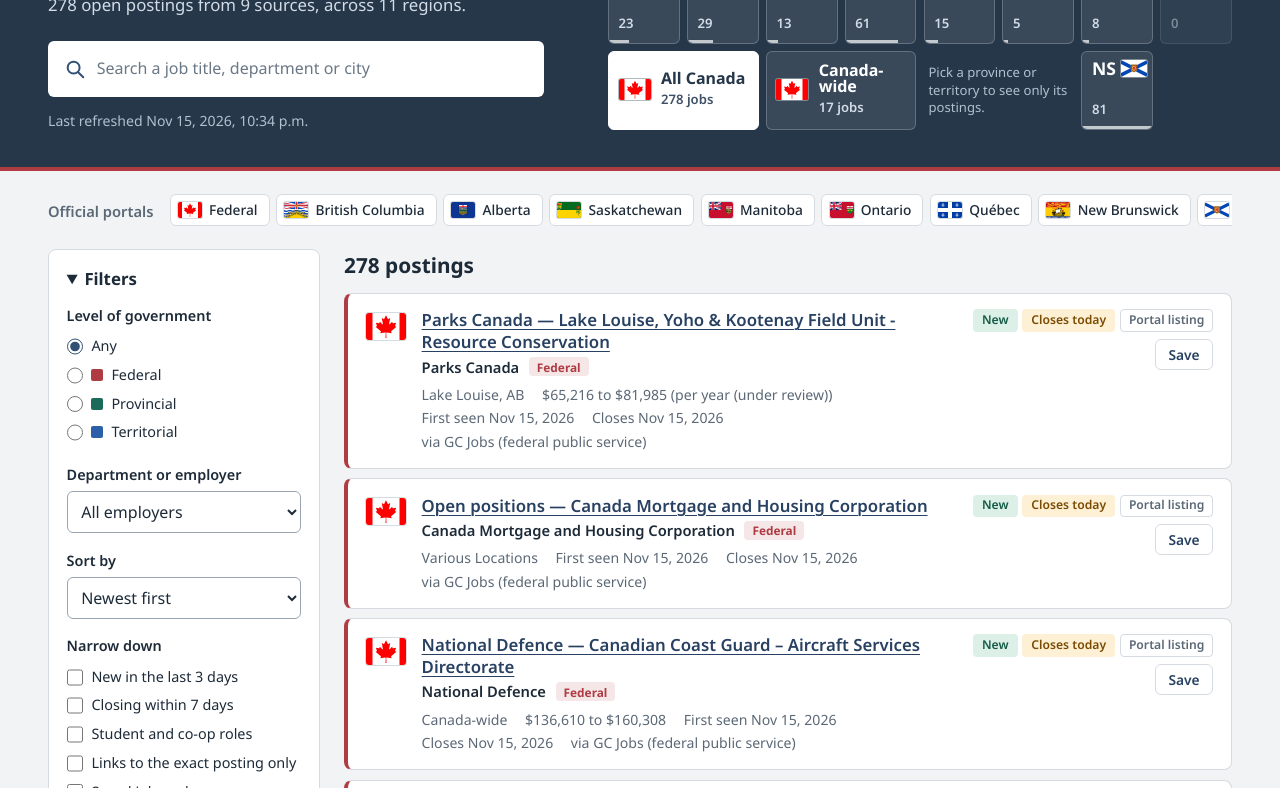
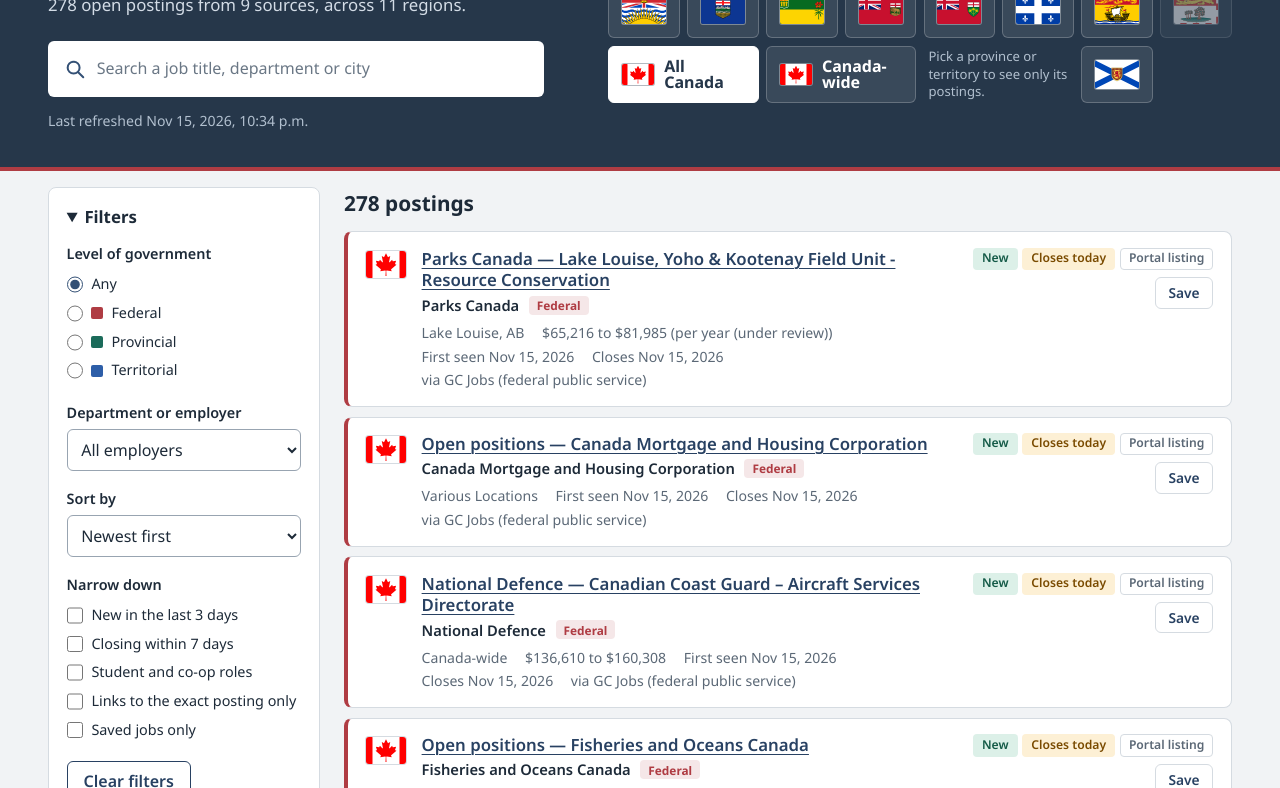
Before and after one commit to febinDonz/GCJobFinder, a plain HTML site: page index.html in a window 1280 px wide. Shown: the part 194-982 px from the top of the page. Drawn offline with Linux system fonts and the light colour scheme.

Commit message:
Flag-only province tiles; move Official career portals to the page bottom
Co-Authored-By: Claude Sonnet 5.5 <noreply@anthropic.com>
Claude-Session: https://claude.ai/code/session_01DWTAEVsVjg7WiqpnbUbNRS

```diff
--- a/app.js
+++ b/app.js
@@ -32,21 +32,7 @@
     not_run: ["Waiting for the first refresh", ""],
   };
   const PORTALS = [
-    ["GC Jobs, federal public service", "https://emploisfp-psjobs.cfp-psc.gc.ca/psrs-srfp/applicant/page2440?fromMenu=true"],
     ["Job Bank, Government of Canada", "https://www.jobbank.gc.ca/"],
-    ["Ontario Public Service (GOjobs)", "https://www.gojobs.gov.on.ca/"],
-    ["BC Public Service", "https://www2.gov.bc.ca/gov/content/careers-myhr/job-seekers/current-job-postings"],
-    ["Alberta Public Service", "https://jobpostings.alberta.ca/"],
-    ["Government of Saskatchewan", "https://careers.saskatchewan.ca/"],
-    ["Manitoba Government", "https://jobsearch.gov.mb.ca/"],
-    ["Quebec Public Service", "https://recrutement.carrieres.gouv.qc.ca/"],
-    ["Government of New Brunswick", "https://www.ere.gnb.ca/competition.aspx?culture=en-CA"],
-    ["Government of Nova Scotia", "https://jobs.novascotia.ca/"],
-    ["Government of Prince Edward Island", "https://www.princeedwardisland.ca/en/topic/employment-opportunities"],
-    ["Government of Newfoundland and Labrador", "https://www.hiring.gov.nl.ca/Competitions/Public"],
-    ["Government of Yukon", "https://yukon.ca/en/employment"],
-    ["Government of the Northwest Territories", "https://www.gov.nt.ca/careers/en/search/job"],
-    ["Government of Nunavut", "https://gov.nu.ca/en/careers"],
     ["Job Bank open data, monthly postings (Open Government Licence)", "https://open.canada.ca/data/en/dataset/ea639e28-c0fc-48bf-b5dd-b8899bd43072"],
     ["GC Jobs open data, advertisements to the public service", "https://open.canada.ca/data/en/dataset/e61c8587-2cc9-4775-b34e-f1041ad00410"],
   ];
@@ -166,15 +152,12 @@
     const make = (code, label, flag, n, col, row, wide) => el("button", {
       type: "button", class: `tile${wide ? " wide" : ""}${n === 0 ? " zero" : ""}`, style: place(col, row),
       "aria-pressed": String(code === "" ? state.region === "" : state.region === code),
-      "aria-label": `${label}, ${plural(n, "posting")}`, title: label,
+      "aria-label": `${label}, ${plural(n, "posting")}`, title: `${label} (${n.toLocaleString()})`,
       onclick: () => (code === "" ? (state.region = "", shown = PAGE, render()) : toggle(code)),
     },
       wide
-        ? [el("img", { src: flagSrc(flag), alt: "", width: "30", height: "20" }),
-           el("span", { class: "tile-text" }, el("span", { class: "tile-code", text: label }), el("span", { class: "tile-n", text: `${n.toLocaleString()} jobs` }))]
-        : [el("span", { class: "tile-top" }, el("span", { class: "tile-code", text: code }), el("img", { src: flagSrc(flag), alt: "", width: "26", height: "17" })),
-           el("span", { class: "tile-n", text: n.toLocaleString() })],
-      code === "" || wide ? null : el("span", { class: "tile-bar", style: `width:${Math.round((n / max) * 100)}%` }));
+        ? [el("img", { src: flagSrc(flag), alt: "", width: "32", height: "21" }), el("span", { class: "tile-code", text: label })]
+        : el("img", { src: flagSrc(flag), alt: "", width: "44", height: "29" }));
     box.append(make("", "All Canada", "canada", total, 1, 3, true));
     box.lastChild.style.gridColumn = "1 / 3";
     box.append(make("CA", "Canada-wide", "canada", counts.CA || 0, 3, 3, true));
--- a/index.html
+++ b/index.html
@@ -35,25 +35,7 @@
   </div>
 </header>
 
-<nav class="wrap portals" aria-label="Official government career portals">
-  <span class="portals-label">Official portals</span>
-  <div class="chips">
-      <a class="chip" href="https://emploisfp-psjobs.cfp-psc.gc.ca/psrs-srfp/applicant/page2440?fromMenu=true" target="_blank" rel="noopener noreferrer"><img src="assets/flags/canada.svg" alt="" width="24" height="16" loading="lazy"><span>Federal</span></a>
-      <a class="chip" href="https://www2.gov.bc.ca/gov/content/careers-myhr/job-seekers/current-job-postings" target="_blank" rel="noopener noreferrer"><img src="assets/flags/british-columbia.svg" alt="" width="24" height="16" loading="lazy"><span>British Columbia</span></a>
-      <a class="chip" href="https://jobpostings.alberta.ca/" target="_blank" rel="noopener noreferrer"><img src="assets/flags/alberta.svg" alt="" width="24" height="16" loading="lazy"><span>Alberta</span></a>
-      <a class="chip" href="https://careers.saskatchewan.ca/" target="_blank" rel="noopener noreferrer"><img src="assets/flags/saskatchewan.svg" alt="" width="24" height="16" loading="lazy"><span>Saskatchewan</span></a>
-      <a class="chip" href="https://jobsearch.gov.mb.ca/" target="_blank" rel="noopener noreferrer"><img src="assets/flags/manitoba.svg" alt="" width="24" height="16" loading="lazy"><span>Manitoba</span></a>
-      <a class="chip" href="https://www.gojobs.gov.on.ca/Search.aspx" target="_blank" rel="noopener noreferrer"><img src="assets/flags/ontario.svg" alt="" width="24" height="16" loading="lazy"><span>Ontario</span></a>
-      <a class="chip" href="https://recrutement.carrieres.gouv.qc.ca/" target="_blank" rel="noopener noreferrer"><img src="assets/flags/quebec.svg" alt="" width="24" height="16" loading="lazy"><span>Québec</span></a>
-      <a class="chip" href="https://www.ere.gnb.ca/competition.aspx?culture=en-CA" target="_blank" rel="noopener noreferrer"><img src="assets/flags/new-brunswick.svg" alt="" width="24" height="16" loading="lazy"><span>New Brunswick</span></a>
-      <a class="chip" href="https://jobs.novascotia.ca/" target="_blank" rel="noopener noreferrer"><img src="assets/flags/nova-scotia.svg" alt="" width="24" height="16" loading="lazy"><span>Nova Scotia</span></a>
-      <a class="chip" href="https://www.princeedwardisland.ca/en/topic/employment-opportunities" target="_blank" rel="noopener noreferrer"><img src="assets/flags/prince-edward-island.svg" alt="" width="24" height="16" loading="lazy"><span>Prince Edward Island</span></a>
-      <a class="chip" href="https://www.hiring.gov.nl.ca/Competitions/Public" target="_blank" rel="noopener noreferrer"><img src="assets/flags/newfoundland-and-labrador.svg" alt="" width="24" height="16" loading="lazy"><span>Newfoundland & Labrador</span></a>
-      <a class="chip" href="https://yukon.ca/en/employment" target="_blank" rel="noopener noreferrer"><img src="assets/flags/yukon.svg" alt="" width="24" height="16" loading="lazy"><span>Yukon</span></a>
-      <a class="chip" href="https://www.gov.nt.ca/careers/en/search/job" target="_blank" rel="noopener noreferrer"><img src="assets/flags/northwest-territories.svg" alt="" width="24" height="16" loading="lazy"><span>Northwest Territories</span></a>
-      <a class="chip" href="https://gov.nu.ca/en/careers" target="_blank" rel="noopener noreferrer"><img src="assets/flags/nunavut.svg" alt="" width="24" height="16" loading="lazy"><span>Nunavut</span></a>
-  </div>
-</nav>
+
 
 <main class="wrap layout">
   <details class="filters" id="filters" open>
@@ -118,6 +100,27 @@
   <ul class="portals-list" id="portals"></ul>
 </section>
 
+<section class="wrap portals" aria-labelledby="portalsTitle">
+  <h2 id="portalsTitle">Official career portals</h2>
+  <p class="note">Go straight to each government's own job site.</p>
+  <nav class="chips" aria-label="Official government career portals">
+      <a class="chip" href="https://emploisfp-psjobs.cfp-psc.gc.ca/psrs-srfp/applicant/page2440?fromMenu=true" target="_blank" rel="noopener noreferrer"><img src="assets/flags/canada.svg" alt="" width="24" height="16" loading="lazy"><span>Federal</span></a>
+      <a class="chip" href="https://www2.gov.bc.ca/gov/content/careers-myhr/job-seekers/current-job-postings" target="_blank" rel="noopener noreferrer"><img src="assets/flags/british-columbia.svg" alt="" width="24" height="16" loading="lazy"><span>British Columbia</span></a>
+      <a class="chip" href="https://jobpostings.alberta.ca/" target="_blank" rel="noopener noreferrer"><img src="assets/flags/alberta.svg" alt="" width="24" height="16" loading="lazy"><span>Alberta</span></a>
+      <a class="chip" href="https://careers.saskatchewan.ca/" target="_blank" rel="noopener noreferrer"><img src="assets/flags/saskatchewan.svg" alt="" width="24" height="16" loading="lazy"><span>Saskatchewan</span></a>
+      <a class="chip" href="https://jobsearch.gov.mb.ca/" target="_blank" rel="noopener noreferrer"><img src="assets/flags/manitoba.svg" alt="" width="24" height="16" loading="lazy"><span>Manitoba</span></a>
+      <a class="chip" href="https://www.gojobs.gov.on.ca/Search.aspx" target="_blank" rel="noopener noreferrer"><img src="assets/flags/ontario.svg" alt="" width="24" height="16" loading="lazy"><span>Ontario</span></a>
+      <a class="chip" href="https://recrutement.carrieres.gouv.qc.ca/" target="_blank" rel="noopener noreferrer"><img src="assets/flags/quebec.svg" alt="" width="24" height="16" loading="lazy"><span>Québec</span></a>
+      <a class="chip" href="https://www.ere.gnb.ca/competition.aspx?culture=en-CA" target="_blank" rel="noopener noreferrer"><img src="assets/flags/new-brunswick.svg" alt="" width="24" height="16" loading="lazy"><span>New Brunswick</span></a>
+      <a class="chip" href="https://jobs.novascotia.ca/" target="_blank" rel="noopener noreferrer"><img src="assets/flags/nova-scotia.svg" alt="" width="24" height="16" loading="lazy"><span>Nova Scotia</span></a>
+      <a class="chip" href="https://www.princeedwardisland.ca/en/topic/employment-opportunities" target="_blank" rel="noopener noreferrer"><img src="assets/flags/prince-edward-island.svg" alt="" width="24" height="16" loading="lazy"><span>Prince Edward Island</span></a>
+      <a class="chip" href="https://www.hiring.gov.nl.ca/Competitions/Public" target="_blank" rel="noopener noreferrer"><img src="assets/flags/newfoundland-and-labrador.svg" alt="" width="24" height="16" loading="lazy"><span>Newfoundland & Labrador</span></a>
+      <a class="chip" href="https://yukon.ca/en/employment" target="_blank" rel="noopener noreferrer"><img src="assets/flags/yukon.svg" alt="" width="24" height="16" loading="lazy"><span>Yukon</span></a>
+      <a class="chip" href="https://www.gov.nt.ca/careers/en/search/job" target="_blank" rel="noopener noreferrer"><img src="assets/flags/northwest-territories.svg" alt="" width="24" height="16" loading="lazy"><span>Northwest Territories</span></a>
+      <a class="chip" href="https://gov.nu.ca/en/careers" target="_blank" rel="noopener noreferrer"><img src="assets/flags/nunavut.svg" alt="" width="24" height="16" loading="lazy"><span>Nunavut</span></a>
+  </nav>
+</section>
+
 <footer class="foot">
   <div class="wrap">
     <p>Unofficial. Not affiliated with any government. Every posting links to the official site, which has the final word on dates, pay and eligibility.</p>
--- a/styles.css
+++ b/styles.css
@@ -66,18 +66,18 @@ h1 { margin: 0; font-weight: 700; font-size: clamp(1.7rem, 3.2vw, 2.4rem); line-
 .fresh.warn { color: #ffd28a; font-weight: 600; }
 
 /* ---------- Province / territory tiles ---------- */
-.tiles { display: grid; grid-template-columns: repeat(8, minmax(0, 1fr)); grid-auto-rows: minmax(4.6rem, auto); gap: .45rem; }
+.tiles { display: grid; grid-template-columns: repeat(8, minmax(0, 1fr)); grid-auto-rows: 3.6rem; gap: .45rem; }
 .tile {
   all: unset; box-sizing: border-box; cursor: pointer; position: relative; overflow: hidden;
   grid-column: var(--c); grid-row: var(--r);
-  display: flex; flex-direction: column; justify-content: space-between; gap: .3rem;
-  padding: .5rem .6rem .6rem; border-radius: 6px; color: #fff;
+  display: flex; align-items: center; justify-content: center; gap: .3rem;
+  padding: .4rem; border-radius: 6px; color: #fff;
   background: rgba(255, 255, 255, .09); border: 1px solid rgba(255, 255, 255, .22);
   transition: background-color .12s ease, border-color .12s ease;
 }
 .tile:hover { background: rgba(255, 255, 255, .18); border-color: rgba(255, 255, 255, .45); }
 .tile:focus-visible { outline: 3px solid #fff; outline-offset: 2px; }
-.tile img { width: 26px; height: 17px; object-fit: cover; border-radius: 2px; box-shadow: 0 0 0 1px rgba(255, 255, 255, .35); }
+.tile img { width: 44px; height: 29px; object-fit: cover; border-radius: 2px; box-shadow: 0 0 0 1px rgba(255, 255, 255, .35); }
 .tile-code { font-weight: 700; font-size: 1.1rem; line-height: 1; }
 .tile-n { font-size: .82rem; font-weight: 600; color: #d3dce6; font-variant-numeric: tabular-nums; }
 .tile-top { display: flex; align-items: center; justify-content: space-between; gap: .3rem; }
@@ -88,16 +88,16 @@ h1 { margin: 0; font-weight: 700; font-size: clamp(1.7rem, 3.2vw, 2.4rem); line-
 .tile[aria-pressed="true"] .tile-n { color: #3f5166; }
 .tile[aria-pressed="true"] .tile-bar { background: var(--navy); }
 .tile[aria-pressed="true"] img { box-shadow: 0 0 0 1px rgba(38, 55, 74, .35); }
-.tile.wide { flex-direction: row; align-items: center; justify-content: flex-start; gap: .65rem; }
+.tile.wide { justify-content: flex-start; gap: .65rem; padding-inline: .8rem; }
 .tile.wide img { width: 32px; height: 21px; }
 .tile.wide .tile-text { display: flex; flex-direction: column; gap: .15rem; }
 .tile.wide .tile-code { font-size: 1rem; }
 .tiles-hint { grid-column: 5 / 7; grid-row: 3; align-self: center; font-size: .82rem; color: #b2c0cf; line-height: 1.35; padding-left: .3rem; }
 
-/* ---------- Portal links ---------- */
-.portals { display: flex; align-items: center; gap: .9rem; margin-top: 1.2rem; }
-.portals-label { flex: none; font-weight: 600; font-size: .92rem; color: var(--muted); }
-.chips { display: flex; gap: .4rem; overflow-x: auto; padding: .2rem .1rem .45rem; scrollbar-width: thin; }
+/* ---------- Portal links (bottom of page) ---------- */
+.portals { margin-top: 3rem; }
+.portals h2 { font-weight: 700; font-size: 1.4rem; margin: 0 0 .25rem; }
+.chips { display: flex; flex-wrap: wrap; gap: .5rem; }
 .chip { flex: none; display: inline-flex; align-items: center; gap: .45rem; text-decoration: none; font-size: .86rem; font-weight: 500; padding: .28rem .7rem .28rem .45rem; border-radius: 6px; background: var(--surface); border: 1px solid var(--line); white-space: nowrap; }
 .chip:hover { border-color: var(--link); color: var(--link); }
 .chip img { width: 24px; height: 16px; object-fit: cover; border-radius: 2px; box-shadow: 0 0 0 1px var(--line); }
@@ -185,7 +185,5 @@ td.num { font-variant-numeric: tabular-nums; }
   .job { grid-template-columns: auto minmax(0, 1fr); }
   .side { grid-column: 1 / -1; flex-direction: row; align-items: center; justify-content: space-between; }
   .tags { justify-content: flex-start; }
-  .portals { flex-direction: column; align-items: flex-start; gap: .2rem; }
-  .chips { max-width: 100%; }
 }
 @media (prefers-reduced-motion: reduce) { *, *::before, *::after { transition: none !important; scroll-behavior: auto !important; } }
```
